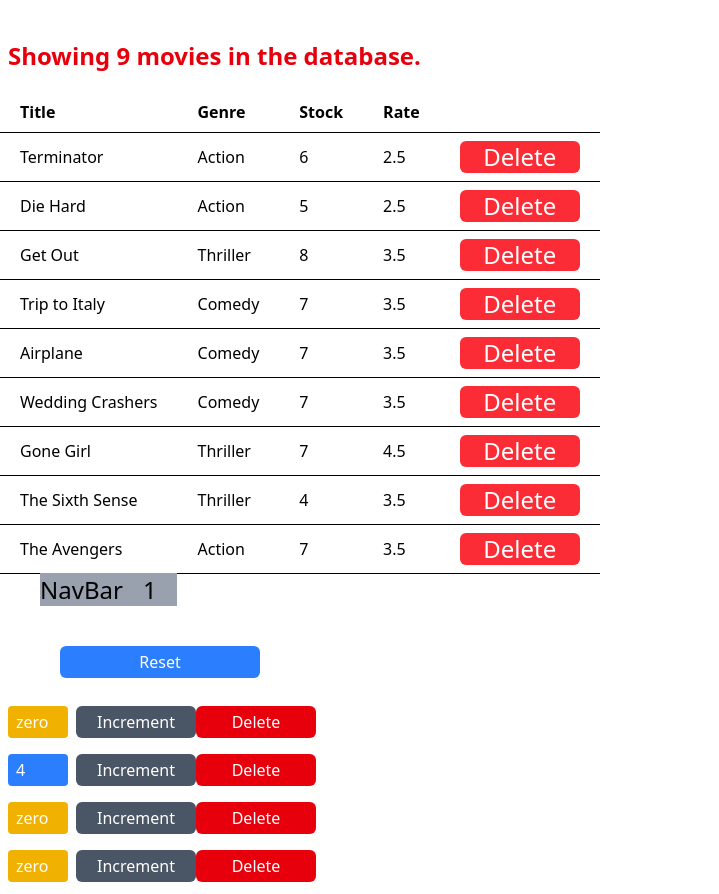
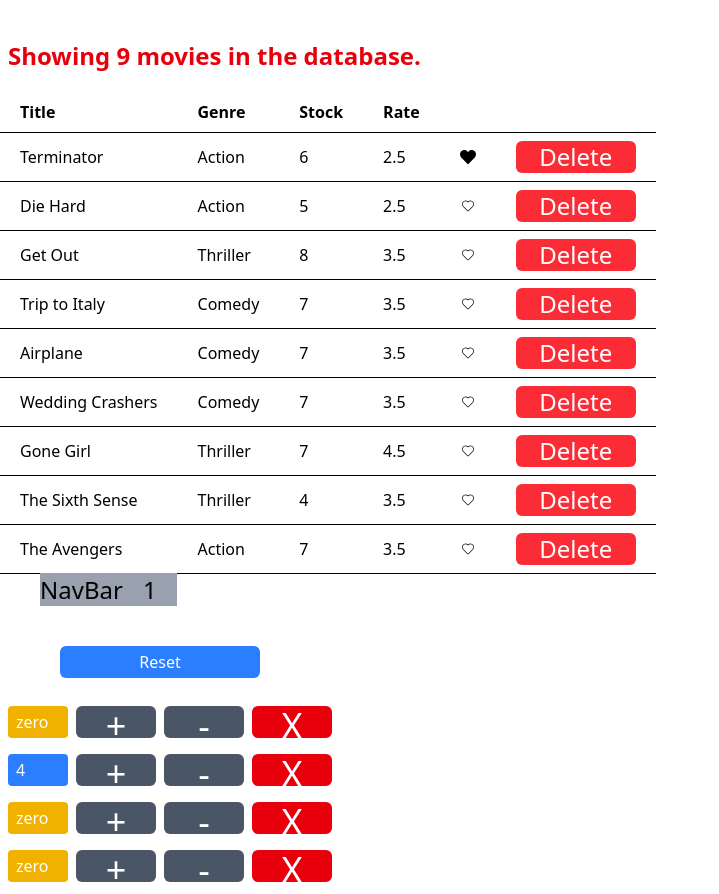
Before and after one commit to Gurmuked/React_practice, a React (Vite) app in the folder react-mosh/: page / in a window 1280 px wide. Shown: the whole page, without its empty margins (0-719 px from the left). Built offline with nearby package versions, Linux system fonts and the light colour scheme.

Commit message:
part-9 destructuring argument, lifecycle of hooks, decrement button and like component

```diff
--- a/react-mosh/src/App.jsx
+++ b/react-mosh/src/App.jsx
@@ -21,6 +21,13 @@
     counters[index].value++;
     this.setState({counters});
   }
+  handleDecrement = counter => {
+    const counters = [...this.state.counters];
+    const index = counters.indexOf(counter);
+    //counters[index] = {...counter};
+    counters[index].value--;
+    this.setState({counters});
+  }
 
   handleDelete =(counterId)=>{
     const counters = this.state.counters.filter(c => c.id !== counterId);
@@ -42,6 +49,7 @@
       counters={this.state.counters}
       onReset={this.handleReset}
       onIncrement={this.handleIncrement}
+      onDecrement={this.handleDecrement}
       onDelete={this.handleDelete}
       />
 
--- a/react-mosh/src/components/Movies.jsx
+++ b/react-mosh/src/components/Movies.jsx
@@ -1,5 +1,6 @@
 import React, { Component } from 'react';
 import {getMovies} from './fakeMovies';
+import Like from './like';
 
 class Movies extends Component {
   state = {
@@ -9,6 +10,13 @@
   handleDelete = (movie) => {
     const mov = this.state.movies.filter(m => m._id !== movie._id);
     this.setState({movies:mov});
+  }
+  handleLike = (movie) => {
+    const movies = [...this.state.movies];
+    const index = movies.indexOf(movie);
+    movies[index] = {...movies[index]};
+    movies[index].liked = !movies[index].liked;
+    this.setState({movies});
   }
   render() {
     const { movies } = this.state;
@@ -26,6 +34,7 @@
               <th className="px-5 py-2 mx-5 text-start border-b-1">Stock</th>
               <th className="px-5 py-2 mx-5 text-start border-b-1">Rate</th>
               <th className="px-5 py-2 mx-5 text-start border-b-1"></th>
+              <th className="px-5 py-2 mx-5 text-start border-b-1"></th>
             </tr>
           </thead>
           <tbody>
@@ -35,6 +44,9 @@
                 <td className="px-5 py-2 mx-5 text-start border-b-1">{movie.genre.name}</td>
                 <td className="px-5 py-2 mx-5 text-start border-b-1">{movie.numberInStock}</td>
                 <td className="px-5 py-2 mx-5 text-start border-b-1">{movie.dailyRentalRate}</td>
+                <th className="px-5 py-2 mx-5 text-start border-b-1">
+                  <Like liked={movie.liked} onClick={() => this.handleLike(movie)}/>
+                </th>
                 <td className="px-5 py-2 mx-5 text-start border-b-1">
                   <button onClick={() => this.handleDelete(movie)} className="w-30 h-8 bg-red-500 text-2xl text-white rounded-md">Delete</button>
                 </td>
--- a/react-mosh/src/components/counter.jsx
+++ b/react-mosh/src/components/counter.jsx
@@ -15,16 +15,25 @@
 
   render() {
 
-    return (<div>
-          <span className={this.getBadgeClasses()}>{this.formatCount()}</span>
-          <button onClick={() => this.props.onIncrement(this.props.counter)}
-               className="w-30 h-8 bg-gray-600 text-white rounded-md">
-               Increment
+    return (<div className="flex">
+       <div className="col-1">
+        <span className={this.getBadgeClasses()}>{this.formatCount()}</span>
+       </div>
+      <div className="col">
+      <button onClick={() => this.props.onIncrement(this.props.counter)}
+               className="w-20 h-8 bg-gray-600 text-white text-4xl items-center text-center rounded-md">
+               +
           </button>
-          <button onClick={() => this.props.onDelete(this.props.conuter.id)}
-               className="w-30 h-8 bg-red-600 text-white rounded-md">
-               Delete
+          <button onClick={() => this.props.onDecrement(this.props.counter)}
+               className="w-20 h-8 bg-gray-600 text-white text-4xl items-center text-center rounded-md m-2"
+                disabled = {this.props.counter.value === 0 ? "disabled" : ""}>
+               -
           </button>
+          <button onClick={() => this.props.onDelete(this.props.conuter)}
+               className="w-20 h-8 bg-red-600 text-white rounded-md text-4xl items-center text-center">
+               X
+          </button>
+      </div>
        </div>);
   }
 }
--- a/react-mosh/src/components/counters.jsx
+++ b/react-mosh/src/components/counters.jsx
@@ -6,17 +6,21 @@
 
 
   render() {
+
+    const {onReset,counters, onIncrement, onDelete, onDecrement} = this.props;
     return (
+
       <div>
-          <button onClick={this.props.onReset}
+          <button onClick={onReset}
             className="w-50 h-8 bg-blue-500 text-white rounded-md ml-15 mt-10 mb-5">
             Reset
           </button>
-        {this.props.counters.map(counter =>(
+        {counters.map(counter =>(
           <Counter
             key={counter.id}
-            onIncrement={this.props.onIncrement}
-            onDelete={this.props.onDelete}
+            onIncrement={onIncrement}
+            onDecrement={onDecrement}
+            onDelete={onDelete}
             counter={counter} />
           ))}
       </div>
--- a/react-mosh/src/components/fakeMovies.jsx
+++ b/react-mosh/src/components/fakeMovies.jsx
@@ -6,7 +6,8 @@
     genre: { _id: "5b21ca3eeb7f6fbccd471818", name: "Action" },
     numberInStock: 6,
     dailyRentalRate: 2.5,
-    publishDate: "2018-01-03T19:04:28.809Z"
+    publishDate: "2018-01-03T19:04:28.809Z",
+    liked:"true"
   },
   {
     _id: "5b21ca3eeb7f6fbccd471816",
--- /dev/null
+++ b/react-mosh/src/components/like.jsx
@@ -0,0 +1,17 @@
+import React, { Component } from 'react';
+import { CiHeart } from "react-icons/ci";
+import { FaHeart } from "react-icons/fa";
+
+class Like extends Component {
+  render() {
+    const {liked, onClick} = this.props;
+    return (
+      <div>
+        {liked ?
+        <FaHeart onClick={onClick}/> : <CiHeart onClick={onClick}/>}
+      </div>
+    );
+  }
+}
+
+export default Like;
--- a/react-mosh/src/components/navbar.jsx
+++ b/react-mosh/src/components/navbar.jsx
@@ -1,13 +1,13 @@
 import React from 'react';
 const NavBar = (props) => {
   return (<div>
-    <na className=''>
+    <nav className=''>
       <a herf="#"
       className='w-30 h-10 ml-10 mt-10 bg-gray-400 text-black text-2xl'>
       NavBar{""}
       <span className='mx-5  bg-gray-400 text-2xl text-black'>{props.totalCountres}</span>
      </a>
-    </na>
+    </nav>
   </div>);
 }
 export default NavBar;
```
